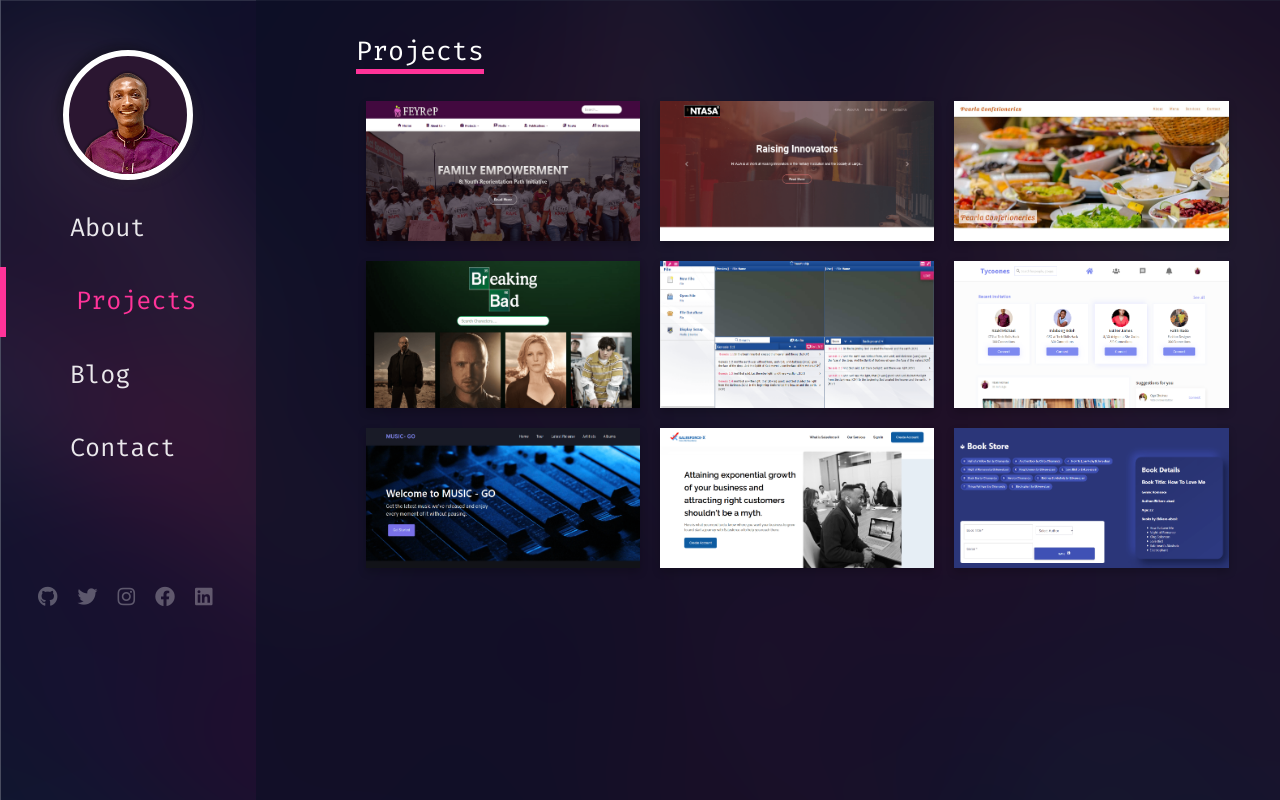
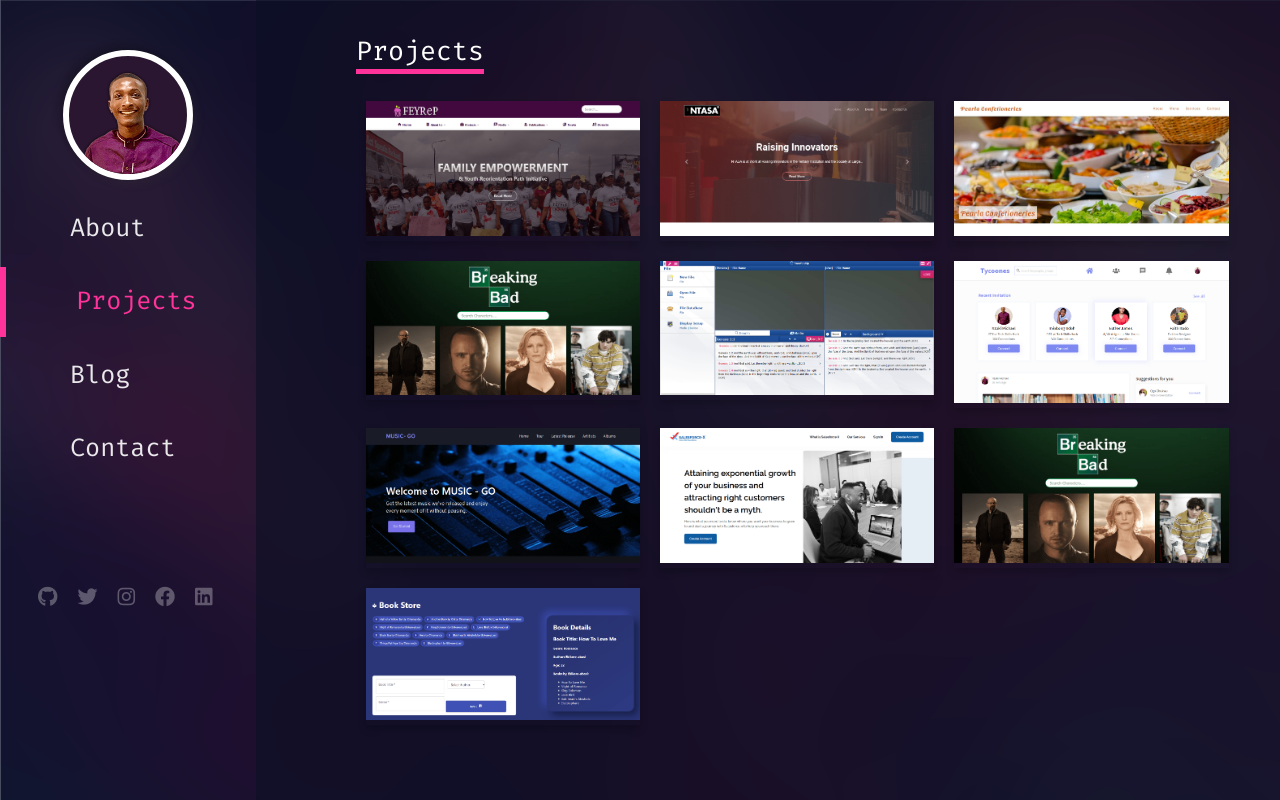
Before and after one commit to NzakiCodes/portfolio, a Next.js app: page /projects in a window 1280 px wide. Built offline with nearby package versions, Linux system fonts and the light colour scheme.

Commit message:
Added Animation to projects

```diff
--- a/pages/projects.js
+++ b/pages/projects.js
@@ -2,22 +2,84 @@ import { ImageCard } from '../components/cards';
 import { Title } from '../components/typography';
 import Layout from '../components/layout';
 import styles from '../styles/util.module.css';
+import { motion } from 'framer-motion';
 
 export default function Projects() {
+  const projects = [
+    {
+      id: 1,
+      src: "/images/projects/feyrep.png"
+    },
+    {
+      id: 2,
+      src: "/images/projects/NTASA.png"
+    },
+    {
+      id: 3,
+      src: "/images/projects/pearla_confectioneries.jpg"
+    },
+    {
+      id: 4,
+      src: "/images/projects/breakingbad.png"
+    },
+    {
+      id: 5,
+      src: "/images/projects/trueworship-app.png"
+    },
+    {
+      id: 6,
+      src: "/images/projects/tycoone-tk.png"
+    },
+    {
+      id: 7,
+      src: "/images/projects/music-go.png"
+    },
+    {
+      id: 8,
+      src: "/images/projects/salesforce-x.png"
+    },
+    {
+      id: 9,
+      src: "/images/projects/breakingbad.png"
+    },
+    {
+      id: 10,
+      src: "/images/projects/book-store.png"
+    }
+  ];
+  const container = {
+    hidden: { opacity: 1, scale: 0 },
+    visible: {
+      opacity: 1,
+      scale: 1,
+      transition: {
+        delayChildren: 0.3,
+        staggerChildren: 0.2
+      }
+    }
+  };
+
+  const item = {
+    hidden: { y: 20, opacity: 0 },
+    visible: {
+      y: 0,
+      opacity: 1
+    }
+  };
   return (
     <Layout pageTitle="Projects" navActive="projects">
       <Title>Projects</Title>
-      <div className={styles.flexRow}>
-        <ImageCard animate image="/images/projects/feyrep.png" />
-        <ImageCard image="/images/projects/NTASA.png" />
-        <ImageCard image="/images/projects/pearla_confectioneries.jpg" />
-        <ImageCard image="/images/projects/breakingbad.png" />
-        <ImageCard image="/images/projects/trueworship-app.png" />
-        <ImageCard image="/images/projects/tycoone-tk.png" />
-        <ImageCard image="/images/projects/music-go.png" />
-        <ImageCard image="/images/projects/salesforce-x.png" />
-        <ImageCard image="/images/projects/book-store.png" />
-      </div>
+      <motion.div variants={container}
+        initial="hidden"
+        animate="visible" className={styles.flexRow}>
+        {
+          projects.map((project) => (
+            <motion.div key={project.id} variants={item} >
+              <ImageCard variants={item} image={project.src} />
+            </motion.div>
+          ))
+        }
+      </motion.div>
     </Layout>
   )
 }
```
Also changed, not shown: components/blogPost.js (+26 -4 lines).
